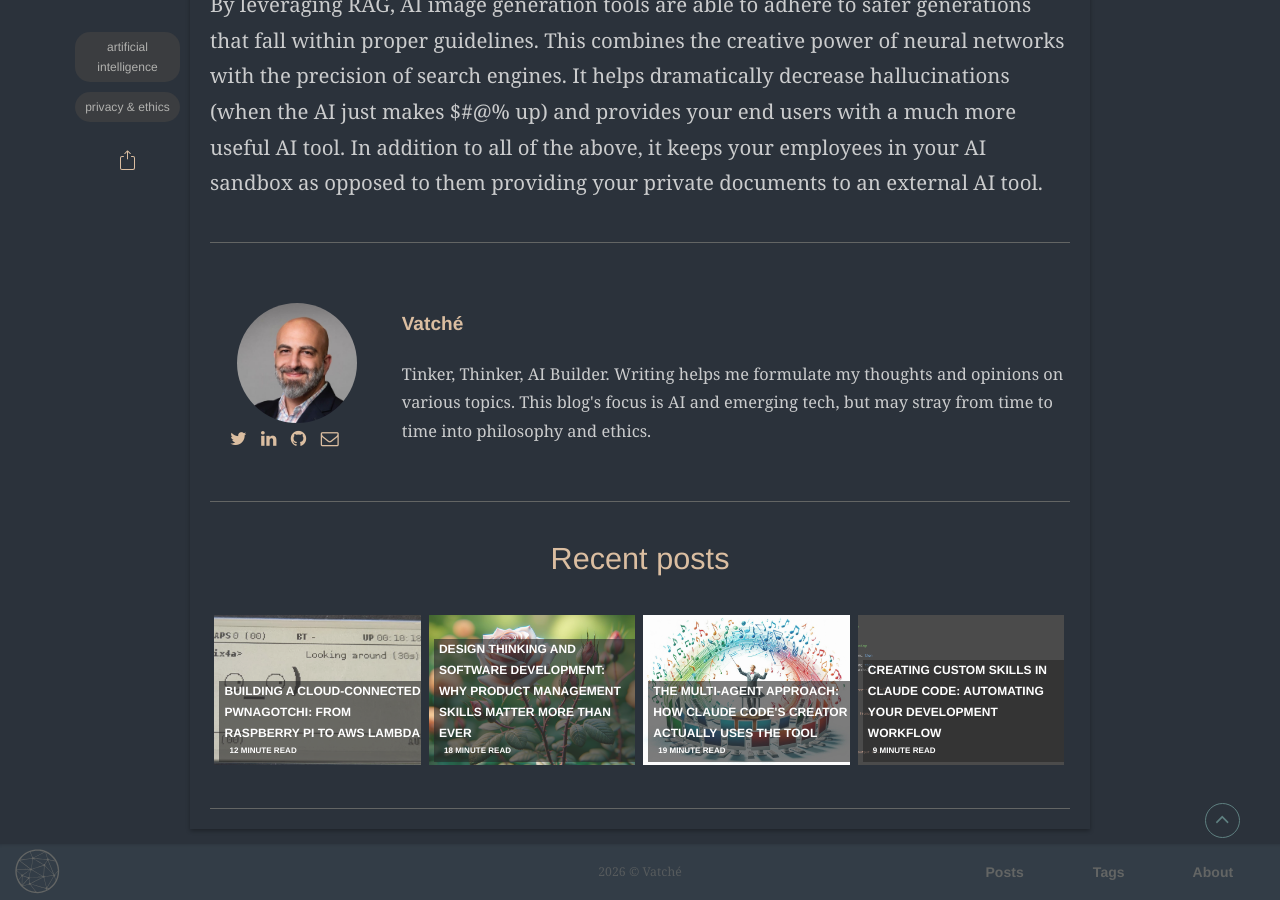
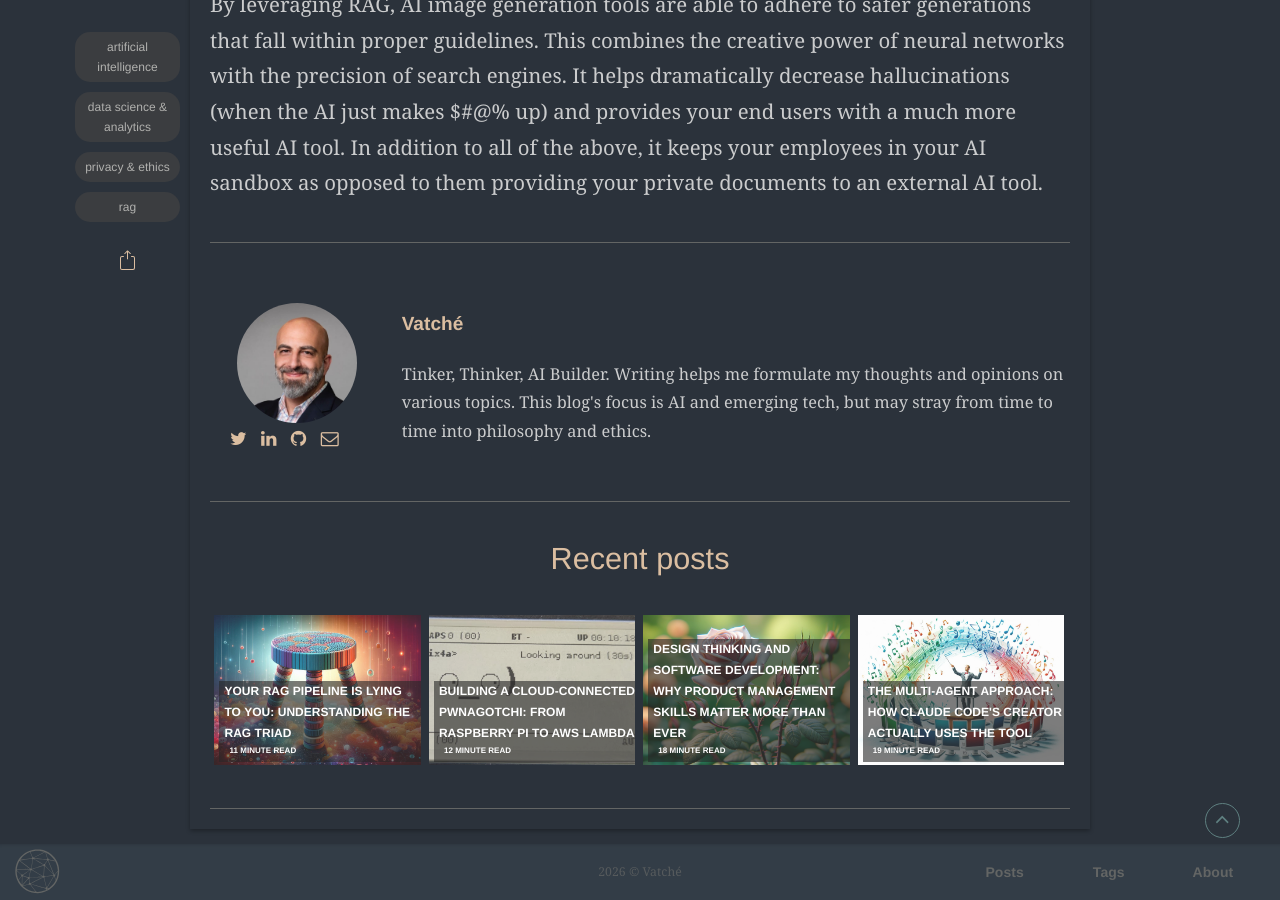
Before and after one commit to angakh/vatchesblog, a Jekyll site: the page built from _posts/2023-09-06-ai-gets-cheat-sheet-retrieval-augmented-generation-explained.md, in a window 1280 px wide and 900 px high, scrolled down 5414 px. Built offline with Jekyll 4.4.1, drawn with Linux system fonts in a browser that asks for light colours; some web fonts are replaced; some of the changed lines change nothing that is shown.

Commit message:
added rag triad article and also updated old article with new rag tag

```diff
--- a/_posts/2023-09-06-ai-gets-cheat-sheet-retrieval-augmented-generation-explained.md
+++ b/_posts/2023-09-06-ai-gets-cheat-sheet-retrieval-augmented-generation-explained.md
@@ -11,7 +11,9 @@ read_time: true
 show_date: true
 tags:
 - Artificial Intelligence
+- Data Science & Analytics
 - Privacy & Ethics
+- RAG
 title: 'AI Gets a Cheat Sheet: Retrieval Augmentation Explained'
 ---
 
--- /dev/null
+++ b/_posts/2026-02-10-rag-triad-evaluation.md
@@ -0,0 +1,93 @@
+---
+categories:
+- AI
+- Data Science & Analytics
+date: 2026-02-10
+description: A practical guide to the RAG Triad evaluation framework, breaking down
+  Context Relevance, Faithfulness, and Answer Relevance as diagnostic metrics for
+  identifying and fixing failures in retrieval-augmented generation pipelines.
+img: posts/20260210/rag-triad.jpeg
+layout: post
+read_time: true
+show_date: true
+tags:
+- Artificial Intelligence
+- Data Science & Analytics
+- RAG
+- Technical Tutorials
+title: 'Your RAG Pipeline is Lying to You: Understanding the RAG Triad'
+---
+
+About two and a half years ago I wrote an article called [AI Gets a Cheat Sheet: Retrieval Augmented Generation Explained](./ai-gets-cheat-sheet-retrieval-augmented-generation-explained.html) where I broke down what RAG is, how retrieval technologies work, and why getting your data prepped matters before you can even think about plugging this stuff in. That article was focused on the *what* and the *why* of RAG, and at the time the ecosystem was still pretty early. People were just starting to wrap their heads around vector databases, semantic search, and how all of it tied back to foundation models.
+
+A lot has changed since then. RAG has gone from being a novel technique that most people hadn't heard of to something that is now embedded (no pun intended) in production systems across industries. Companies have built RAG-powered chatbots, internal knowledge assistants, customer support systems, and document retrieval tools. The problem is that many of these systems were stood up quickly, and the teams running them don't have a reliable way to know when things are going wrong, or more importantly, *why* things are going wrong.
+
+That's where the RAG Triad comes in.
+
+Before we get into the framework itself, I want to make sure the terminology is clear since a few of these terms are going to come up repeatedly throughout the article. When we talk about **retrieval** in the context of RAG, we're referring to the step where the system searches through your documents, knowledge base, or other data sources to find the most relevant pieces of information based on a user's question. Think of it as the system going to look something up before it tries to answer. **Generation** is the step where a large language model (often referred to as an LLM, which is the AI model doing the heavy lifting, like GPT or Claude) takes whatever was retrieved and uses it to construct a response in natural language. The retrieval step finds the information, and the generation step turns that information into an answer. Everything we're going to talk about below evaluates how well those two steps are working together, and where things tend to fall apart.
+
+## What is the RAG Triad?
+
+The RAG Triad is an evaluation framework that breaks down the quality of a RAG system into three distinct metrics: **Context Relevance**, **Faithfulness** (sometimes called Groundedness), and **Answer Relevance**. Each metric evaluates a different stage of the pipeline, and each one can fail independently of the others. This is important because when your RAG system gives a bad answer, the root cause could be in your retrieval step, your generation step, or both, and the fix is completely different depending on which one is actually broken.
+
+I've said this before in the context of security and I'll say it again here: you can't fix what you can't measure. If you're tweaking prompts and hoping the output gets better without actually measuring which part of the system is failing, you're essentially guessing. And guessing at scale, especially when these systems are customer-facing, is a great way to erode trust fast.
+
+## The Three Legs (and How Each One Breaks)
+
+### Context Relevance
+
+Context relevance asks a simple question: did your retrieval step actually pull back the right documents for the user's query? This is the foundation of everything, because if the wrong context gets fed into the LLM, it doesn't matter how good your model is or how tight your prompt engineering is. The answer will be wrong from the start.
+
+Here's an example that illustrates the problem well. A user asks "What's our refund policy for enterprise customers?" and the system retrieves your general FAQ page instead of the enterprise contract terms. The model generates a response that sounds confident and well-structured, but it's based on the wrong source material. The user might not even realize the answer is incorrect, and that's the dangerous part. The system didn't hallucinate in the traditional sense; it faithfully summarized the wrong documents.
+
+When context relevance scores are low, the problem lives in your retrieval pipeline, and the people who need to be looking at this are typically your data engineers or ML engineers, whoever built and maintains the system that decides which documents get pulled for a given query.
+
+The things they'd look at start with the **chunking strategy**. Chunking is the process of breaking your documents into smaller pieces before they get stored in the system. When a user asks a question, the system doesn't search through entire documents; it searches through these smaller chunks and returns the ones that seem most relevant. If your chunks are too large, the system might return a big block of text where only one sentence is actually relevant, which dilutes the quality of what the LLM has to work with. If your chunks are too small, you might lose important context because a key piece of information got split across two separate chunks that the system doesn't know belong together.
+
+They'd also look at the **embedding model**, which is the component that converts both your document chunks and the user's query into numerical representations (called vectors) so the system can measure how similar they are. If your embedding model wasn't trained on content that resembles your domain-specific data, it might not understand the relationships between terms that matter in your industry, and the similarity scores it produces won't reflect actual relevance.
+
+Another common fix is adding a **re-ranker** between your initial search results and the LLM. The way this works is that your vector search might return, say, the top 20 chunks that seem relevant based on similarity scores, but similarity doesn't always equal relevance. A re-ranker (tools like Cohere Rerank are popular for this) takes those initial results and rescores them using a more sophisticated model that's specifically designed to evaluate whether a piece of text actually answers a given question. The result is that the chunks that make it to the LLM are much more likely to be the right ones.
+
+You might also look at **query rewriting**, which is where you transform the user's natural language question into something that maps better to how your documents are structured. A user might ask a casual question in a way that doesn't match the terminology used in your knowledge base, and rewriting the query before it hits the search step can dramatically improve what comes back.
+
+### Faithfulness (Groundedness)
+
+Faithfulness measures whether the LLM stuck to what the retrieved context actually says, or whether it started making things up. This is the hallucination metric, and it's probably the one that keeps most teams up at night because the outputs can look incredibly convincing even when they're fabricated.
+
+The retrieved documents might be exactly right, but the model adds details, invents statistics, or draws conclusions that aren't supported by anything in the context. For instance, the context might say "revenue grew in Q3" and the model outputs "revenue grew 15% in Q3" when no percentage was mentioned anywhere in the source material. That 15% sounds specific and credible, which makes it more dangerous than an obviously wrong answer would be.
+
+When faithfulness scores are low, the problem is in your generation step, not your retrieval. This is where the person managing the LLM configuration and the **system prompt** (the set of instructions that tell the model how to behave, what to prioritize, and what constraints to follow) needs to step in. In many teams this is a developer or an AI/ML engineer, but increasingly it's also someone in a prompt engineering or AI product role.
+
+The fixes here look different from the retrieval side. You'd start by tightening the system prompt to explicitly instruct the model to only use the provided context when generating its response, and to say "I don't know" or "I don't have enough information to answer that" when the context doesn't contain what's needed. You'd also want to actually test whether the model follows through on that instruction, because telling it to do something and having it consistently do it are two different things.
+
+Another lever is **temperature**, which is a setting that controls how much creative freedom the LLM has when generating text. A higher temperature means the model is more likely to introduce variety and take liberties with its phrasing, which is great for creative writing but not what you want when the goal is to faithfully represent source material. Lowering the temperature makes the model more conservative and more likely to stick closely to what it was given.
+
+You can also improve faithfulness by filtering out low-relevance chunks before they even reach the LLM. If the model receives five chunks but only two of them are actually relevant, the other three become noise that the model might draw from when constructing its answer, increasing the chance it says something that isn't grounded in the right information.
+
+### Answer Relevance
+
+Answer relevance is the one that tends to sneak past teams because the system can retrieve decent context, not hallucinate at all, and still completely miss the point of what the user was asking. Someone asks "How do I cancel my subscription?" and gets a technically accurate paragraph about subscription pricing tiers. The information is correct, the model didn't make anything up, but it didn't answer the actual question.
+
+This is often a query understanding problem, and figuring out who owns the fix can be tricky because it could be a retrieval issue, a generation issue, or both. If the retrieval step returned documents about pricing instead of cancellation, that's a retrieval problem and falls back to the data/ML engineering team. But if the retrieval step returned the right documents and the model just chose to summarize the wrong part, that's a generation and prompt engineering problem.
+
+The system misinterprets what the user is actually asking for, or the prompt doesn't sufficiently guide the model to focus on answering the specific question rather than just summarizing whatever relevant-looking context it received. **Query classification** and **intent detection** (techniques that try to understand what the user is really asking before the search even happens) can help on the retrieval side, while better prompt engineering can address the generation side. Sometimes the fix is as straightforward as restructuring your system prompt to tell the model "answer the user's specific question, don't just summarize the context."
+
+## How You Actually Evaluate This
+
+The most common approach today is using an LLM as a judge. You take a separate LLM call (not the same one generating your answers) and use it to evaluate the output of your RAG pipeline. For each query, you capture three things: the original question, the retrieved context chunks, and the generated answer. Then you send those to the evaluator model with specific prompts designed for each metric.
+
+For context relevance, you'd ask something like "Given this user question, rate how relevant each retrieved chunk is on a scale of 0 to 1." For faithfulness, you'd ask "Can every claim in this answer be directly traced back to the retrieved context?" For answer relevance, you'd ask "Does this answer actually address what the user was asking?"
+
+Tools like [RAGAS](https://docs.ragas.io/), [DeepEval](https://docs.confident-ai.com/), and [TruLens](https://www.trulens.org/) have these evaluator prompts built in so you don't have to write them from scratch. You run them against a dataset of real or synthetic queries and get scores for each dimension. This is not a one-time exercise either; you want to be running these evaluations regularly, especially as your document corpus changes, as your chunking strategy evolves, or as you swap out models.
+
+You can also layer in human evaluation where actual people review a sample of outputs. This is more expensive and slower, but it catches things that LLM judges miss. Most mature teams that I've talked to do both: automated eval for coverage and speed, human eval for calibration and edge cases.
+
+## The Key Insight
+
+The thing that I keep coming back to is that the RAG Triad gives you a diagnostic framework, not just a quality score. When something goes wrong (and it will), you can pinpoint whether the problem is in retrieval, generation, or query understanding, and then target your fix accordingly. This is fundamentally different from the approach I see a lot of teams taking, which is essentially just tweaking prompts randomly and hoping the output looks better on the next batch of test queries.
+
+It reminds me a lot of what I've seen in security over the years. You can't just throw tools at a problem and hope it goes away. You need to understand the system as a whole, identify where the actual vulnerability is, and then apply the right remediation. The RAG Triad is that diagnostic layer for your AI pipeline.
+
+If you're building or maintaining RAG systems and haven't started thinking about structured evaluation yet, I'd strongly recommend looking into RAGAS or DeepEval as a starting point. The setup time is minimal compared to the visibility you get, and once you can see which metric is failing, the path forward becomes a lot clearer.
+
+As always, let me know what you think. If you're evaluating RAG systems in production, I'd love to hear what's working and what's not. You can find me on [LinkedIn](https://www.linkedin.com/in/chamlian/).
```
Also changed, not shown: assets/img/posts/20260210/rag-triad.jpeg (added).
